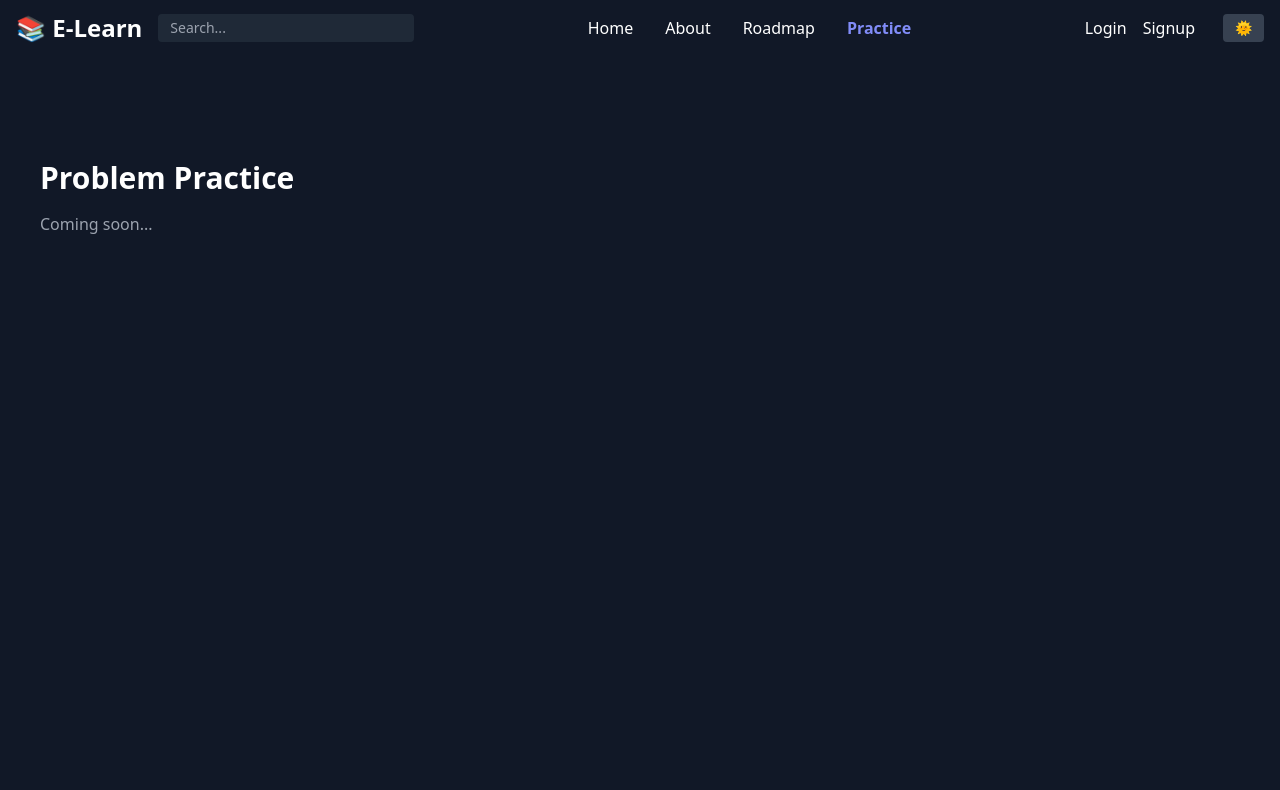
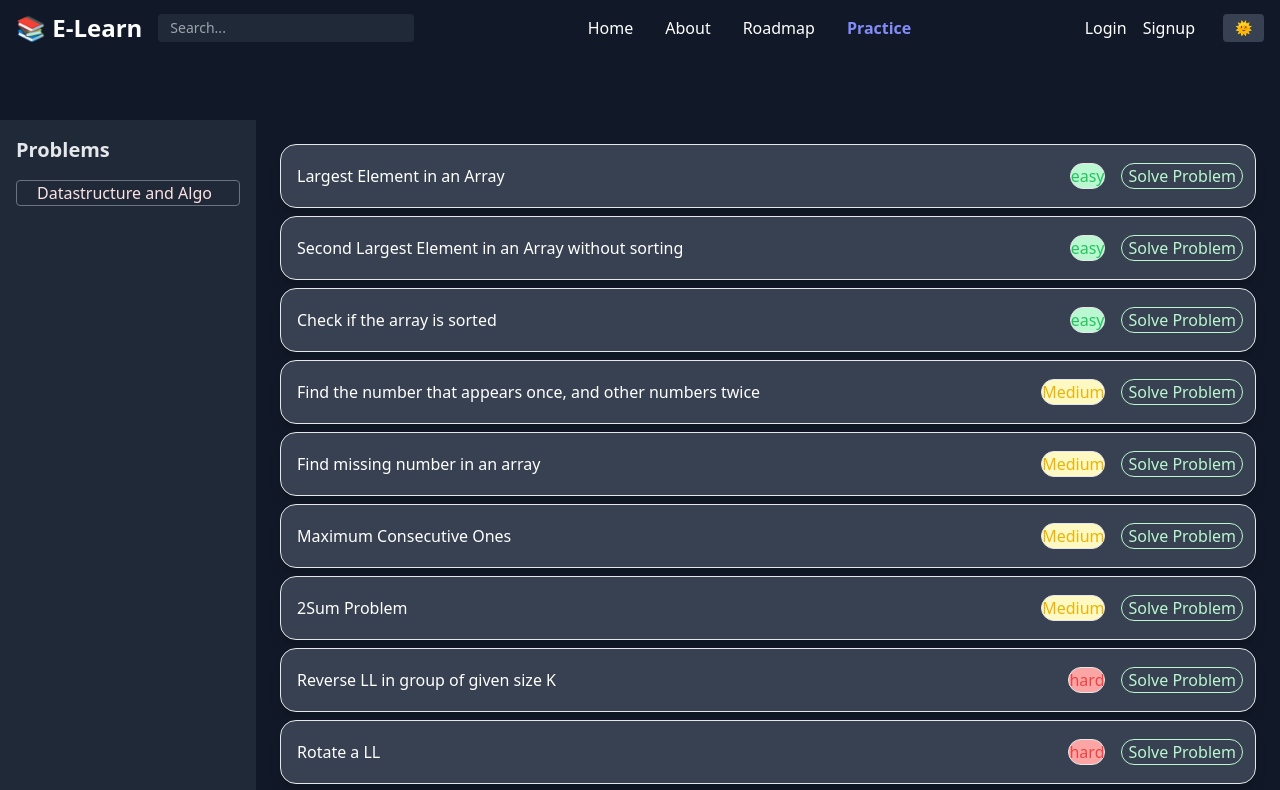
Before and after one commit to Anamika663/e-learn-frontend, a React (Vite) app: page /problemPractice in a window 1280 px wide. Shown: the top 790 px of the page. Built offline with nearby package versions, Linux system fonts and the light colour scheme.

Commit message:
create a proble box and list some problemes using that box

```diff
--- /dev/null
+++ b/src/components/Box.jsx
@@ -0,0 +1,36 @@
+import React from 'react'
+
+function Box({content,link,difc}) {
+
+  let color = "bg-red-300";
+  let text = "text-red-500"
+
+  if(difc === "easy" || difc === "school"){
+    color = "bg-green-200";
+    text = "text-green-500";
+  }else if(difc === "Medium"){
+     color = "bg-yellow-100";
+     text = "text-yellow-500";
+  }else{
+
+  }
+  return (
+     <div className='flex items-center justify-between bg-gray-700 min-h-16 border rounded-2xl shadow-lg'>
+       <div className='text-white pl-4'>
+           {content}
+       </div>
+       <div className=' flex justify-between text-white pr-3 gap-x-4'>
+           <div className={`text-${difc}-500  border rounded-full ${color} ${text} flex justify-center text-center`}>
+               {difc}
+           </div>
+           <div className=' border border-green-200  rounded-2xl hover:bg-green-100 hover:text-gray-400'>
+               <a
+               className='p-1.5 text-green-200 +'
+               href={link}>Solve Problem</a>
+           </div>
+       </div>
+    </div>
+  )
+}
+
+export default Box
--- /dev/null
+++ b/src/data/problems.js
@@ -0,0 +1,60 @@
+const problems = [
+    {
+        content:"Largest Element in an Array",
+        difc:"easy",
+        link:"https://www.geeksforgeeks.org/problems/largest-element-in-array4009/1"
+    },
+    {
+        content:"Second Largest Element in an Array without sorting",
+        difc:"easy",
+        link:"https://www.geeksforgeeks.org/problems/largest-element-in-array4009/1"
+    },
+    {
+        content:"Check if the array is sorted",
+        difc:"easy",
+        link:"https://leetcode.com/problems/check-if-array-is-sorted-and-rotated/#:~:text=Input%3A%20nums%20%3D%20%5B2%2C,no%20rotation)%20to%20make%20nums."
+    },
+    {
+        content:"Find the number that appears once, and other numbers twice",
+        difc:"Medium",
+        link:"https://leetcode.com/problems/single-number/description/"
+    },
+    {
+        content:"Find missing number in an array",
+        difc:"Medium",
+        link:"https://leetcode.com/problems/missing-number/description/"
+    },
+    {
+        content:"Maximum Consecutive Ones",
+        difc:"Medium",
+        link:"https://leetcode.com/problems/max-consecutive-ones/description/"
+    },
+    {
+        content:"2Sum Problem",
+        difc:"Medium",
+        link:"https://leetcode.com/problems/two-sum/description/"
+    },
+    {
+        content:"Reverse LL in group of given size K",
+        difc:"hard",
+        link:"https://leetcode.com/problems/reverse-nodes-in-k-group/"
+    },
+    {
+        content:"Rotate a LL",
+        difc:"hard",
+        link:"https://leetcode.com/problems/rotate-list/description/"
+    },
+    {
+        content:"Reverse Every Word in A String",
+        difc:"easy",
+        link:"https://leetcode.com/problems/reverse-words-in-a-string/description/"
+    },
+    {
+        content:"Clone a Linked List with random and next pointer",
+        difc:"hard",
+        link:"https://leetcode.com/problems/copy-list-with-random-pointer/description/"
+    }
+
+]
+
+export default problems
--- a/src/pages/ProblemPractice.jsx
+++ b/src/pages/ProblemPractice.jsx
@@ -1,8 +1,68 @@
+import { useState } from "react";
+import problems from '../data/problems.js'
+import Box from '../components/Box.jsx'
+
 export default function Practice() {
+
+
+  const[hide,setHide] = useState(false);
+  const toggle = ()=>{
+     setHide(!hide);
+  }
+
   return (
-    <div className="text-white p-10">
-      <h1 className="text-3xl font-bold">Problem Practice</h1>
-      <p className="text-gray-400 mt-4">Coming soon...</p>
+    <div className="flex min-h-screen">
+
+      {/* Side Navbar */}
+      <aside className="w-64 bg-gray-800 text-gray-200 p-4 space-y-3">
+        <h2 className="text-xl font-bold mb-4">Problems</h2>
+        <ul className="space-y-2">
+          <li><div
+            onClick={toggle}
+          className="hover:text-white cursor-pointer border rounded border-gray-500 text-red-100  flex pl-5">Datastructure and Algo</div></li>
+          <div className={`min-h-32 in-w-48 flex flex-col pl-5 gap-y-1  text-sm ${!hide && "hidden"}`}>
+
+          <div className="text-white cursor-pointer " id="1"
+          //  onClick={handleListing}
+          >
+             School
+          </div>
+
+          <div className="text-white cursor-pointer" id="2"
+          // onClick={handleListing}
+          >
+              Easy
+          </div>
+
+          <div className="text-white cursor-pointer" id="3"
+          // onClick={handleListing}
+          >
+              medium
+          </div>
+
+          <div className="text-white cursor-pointer" id="4"
+          // onClick={handleListing}
+          >
+              hard
+          </div>
+
+
+        </div>
+        </ul>
+
+      </aside>
+
+      <main className="flex-1 bg-gray-900 text-white p-6 flex flex-col gap-y-2">
+        {problems.map((item, index) => (
+    <div key={index}>
+      <Box
+        content={item.content}
+        difc={item.difc}
+        link={item.link}
+      />
+    </div>
+  ))}
+      </main>
     </div>
   );
 }
```
